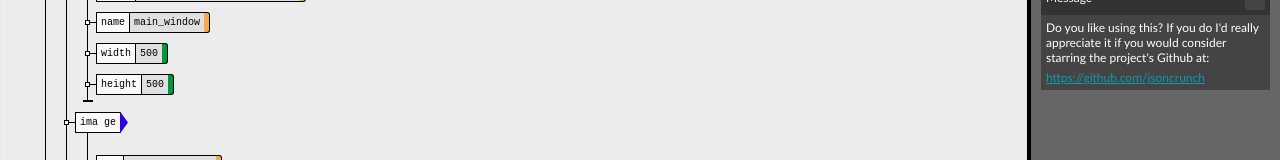
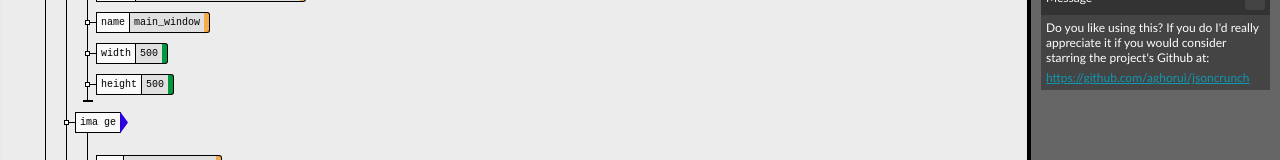
Before and after one commit to aghorui/jsoncrunch, a Svelte app: page / in a window 1280 px wide. Shown: the part 302-462 px from the top of the page. Built offline with nearby package versions, Linux system fonts and the light colour scheme.

Commit message:
Minor Corrections

```diff
--- a/package.json
+++ b/package.json
@@ -6,6 +6,7 @@
   "scripts": {
     "dev": "vite",
     "build": "vite build",
+    "build-custom": "vite build --outDir '../jsoncrunch-deploy/files' --base /jsoncrunch/ --emptyOutDir",
     "preview": "vite preview",
     "check": "svelte-check --tsconfig ./tsconfig.json"
   },
--- a/src/components/AboutPopup.svelte
+++ b/src/components/AboutPopup.svelte
@@ -6,6 +6,6 @@
 <Popup bind:shown={shown}>
 	© 2023 aghorui <br /><br />
 	This software is available under the GNU Affero General Public License Version 3.<br /><br />
-	<a href="aghorui.github.io">Website</a><br /><br />
-	<a href="aghorui.github.io">Source Code</a><br /><br />
+	<a href="https://aghorui.github.io">Website</a><br /><br />
+	<a href="https://github.com/aghorui/jsoncrunch">Source Code</a><br /><br />
 </Popup>
--- a/src/components/sidebar/PropertiesView.svelte
+++ b/src/components/sidebar/PropertiesView.svelte
@@ -85,7 +85,7 @@
 		<PropertySection title={"Message"}>
 			Do you like using this? If you do I'd really appreciate it if you
 			would consider starring the project's Github at:
-			<a href="https://github.com/aghorui/jsoncrunch">https://github.com/jsoncrunch</a>
+			<a href="https://github.com/aghorui/jsoncrunch">https://github.com/aghorui/jsoncrunch</a>
 		</PropertySection>
 	</div>
 
--- a/src/components/visual_json/ContextMenu.svelte
+++ b/src/components/visual_json/ContextMenu.svelte
@@ -35,14 +35,13 @@
 	<!-- <button type="button" on:click={togglePin} disabled={togglePin === null}>
 		{#if target.persistentHighlight}Unpin{:else}Pin{/if}
 	</button>
-
+ -->
 	<button type="button">Info</button>
-	 -->
 
 	{#if targetSet.size === 1}
-		<!-- <button type="button" disabled={target.deleteObject === null}>Subtree</button>
+		<!-- <button type="button" disabled={target.deleteObject === null}>Subtree</button> -->
 
-		<button type="button" on:click={() => target.deleteObject(target.path)} disabled={target.deleteObject === null}>Delete</button> -->
+		<button type="button" on:click={() => target.deleteObject(target.path)} disabled={target.deleteObject === null}>Delete</button>
 
 		<button type="button" on:click={() => { copyText(target.path) }}>Copy Path</button>
 
```
Also changed, not shown: doc/media/screenshot.png (added), 1 other file (tests, documents, lock files or other folders).
